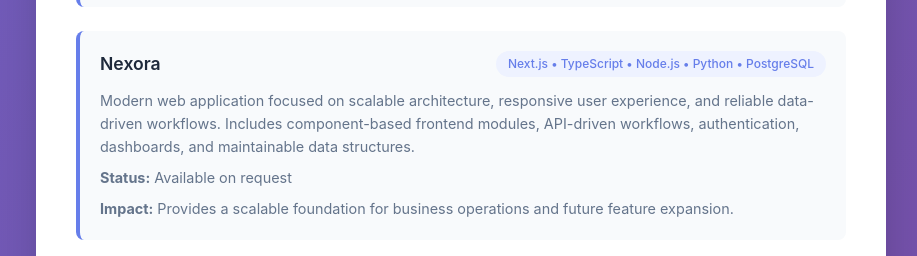
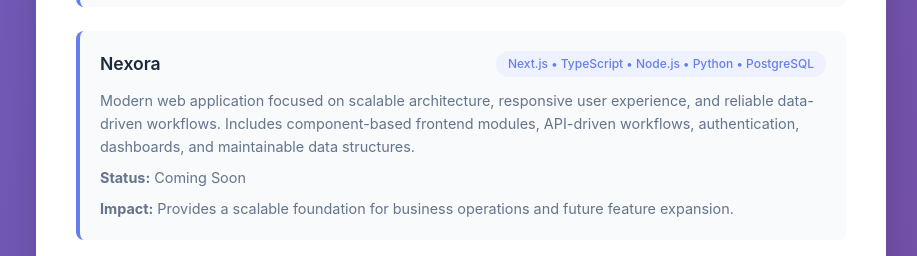
Before and after one commit to Adedara-samuel/SAPOK-Portfolio, a Next.js app: page /cv in a window 1280 px wide. Shown: the part 4147-4403 px from the top of the page, without its empty margins (179-1096 px from the left). Built offline with nearby package versions, Linux system fonts and the light colour scheme.

Commit message:
peortfolio fix

```diff
--- a/src/components/Portfolio.tsx
+++ b/src/components/Portfolio.tsx
@@ -172,6 +172,11 @@
                       decoding="async"
                       className="w-full h-full object-cover group-hover:scale-110 transition-transform duration-500"
                     />
+                    {project.status?.toLowerCase() === "coming soon" && (
+                      <span className="absolute top-3 right-3 rounded-full bg-background/90 px-3 py-1 text-xs font-semibold text-primary shadow-sm">
+                        Coming Soon
+                      </span>
+                    )}
                     <div className="absolute inset-0 bg-gradient-to-t from-background/90 to-transparent opacity-0 group-hover:opacity-100 transition-opacity flex items-end p-4">
                       <div>
                         <p className="text-sm text-primary font-medium">{project.category}</p>
@@ -335,11 +340,19 @@
                   <div className="flex flex-wrap gap-3">
                     <Button
                       className="bg-gradient-to-r from-primary to-secondary"
-                      disabled={!selectedProject.gallery && (!selectedProject.link || selectedProject.link === "#")}
-                      onClick={() => handleLiveDemo(selectedProject as Project)}
+                      disabled={
+                        selectedProject.status?.toLowerCase() === "coming soon" ||
+                        (!selectedProject.gallery && (!selectedProject.link || selectedProject.link === "#"))
+                      }
+                      onClick={() => {
+                        if (selectedProject.status?.toLowerCase() === "coming soon") {
+                          return;
+                        }
+                        handleLiveDemo(selectedProject as Project);
+                      }}
                     >
                       <ExternalLink className="mr-2 h-4 w-4" />
-                      Live Demo
+                      {selectedProject.status?.toLowerCase() === "coming soon" ? "Coming Soon" : "Live Demo"}
                     </Button>
                     <Button
                       variant="outline"
--- a/src/data/portfolio-data.ts
+++ b/src/data/portfolio-data.ts
@@ -264,7 +264,7 @@
     id: 14,
     title: "Nexora",
     category: "Web Application",
-    image: "/images/ruomax.png",
+    image: "/images/pt2.4.png",
     description: "Modern web application focused on scalable architecture, responsive user experience, and reliable data-driven workflows.",
     tags: ["Next.js", "TypeScript", "Node.js", "Python", "PostgreSQL"],
     link: "#",
@@ -291,6 +291,7 @@
       "Delivered a maintainable foundation for future product modules",
     ],
     impact: "Provides a professional, scalable application foundation for business operations and future feature expansion.",
+    status: "Coming Soon",
   },
 ];
 
@@ -405,7 +406,7 @@
     title: "Nexora",
     techStack: "Next.js • TypeScript • Node.js • Python • PostgreSQL",
     description: "Modern web application focused on scalable architecture, responsive user experience, and reliable data-driven workflows. Includes component-based frontend modules, API-driven workflows, authentication, dashboards, and maintainable data structures.",
-    status: "Available on request",
+    status: "Coming Soon",
     impact: "Provides a scalable foundation for business operations and future feature expansion.",
   },
 ];
```
